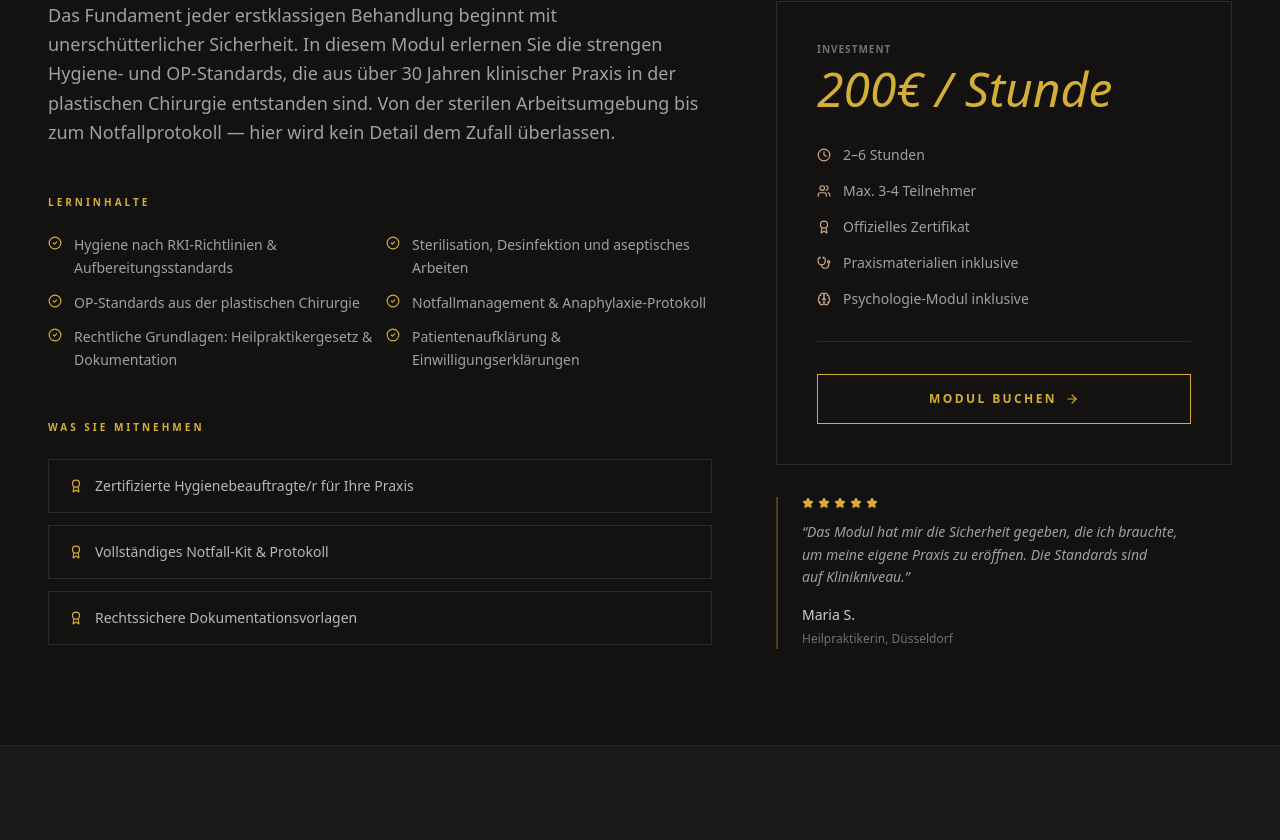
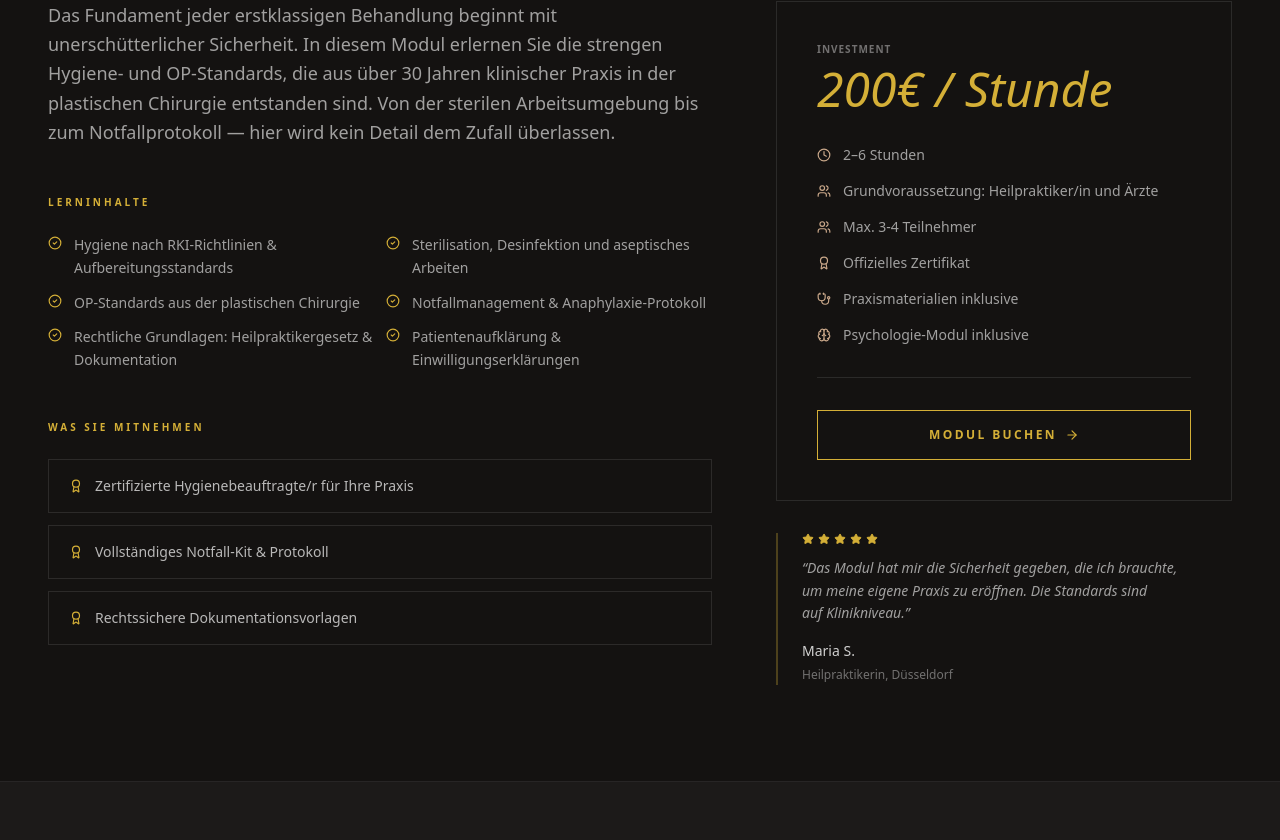
Before and after one commit to Nagacash/glamour.academy, a Next.js app: page /module in a window 1280 px wide. Shown: the part 1129-1969 px from the top of the page. Built offline with nearby package versions, Linux system fonts and the light colour scheme; a web font is replaced by a local one.

Commit message:
flaw fixed

```diff
--- a/src/app/module/page.tsx
+++ b/src/app/module/page.tsx
@@ -456,6 +456,13 @@ export default function ModulePage() {
                                             <div className="flex items-center gap-3">
                                                 <Users size={14} className="text-brand-champagne-dark" />
                                                 <span className="text-sm text-white/60 font-light">
+                                                Grundvoraussetzung: Heilpraktiker/in und Ärzte
+                                                </span>
+                                            </div>
+
+                                            <div className="flex items-center gap-3">
+                                                <Users size={14} className="text-brand-champagne-dark" />
+                                                <span className="text-sm text-white/60 font-light">
                                                     Max. 3-4 Teilnehmer
                                                 </span>
                                             </div>
--- a/src/components/sections/Founders.tsx
+++ b/src/components/sections/Founders.tsx
@@ -12,8 +12,9 @@ const founders = [
         name: "Sonja Ackermann",
         role: "Krankenschwester & Heilpraktikerin",
         title: "Medizinische Leitung",
-        image: "/images/team7.webp",
+        image: "/images/team9.webp",
         intro: "Im Dienste der Gesundheit: Sonja ist seit über 30 Jahren medizinisch tätig. Ihre Laufbahn begann in der Gynäkologie und Onkologie sowie der OP-Pflege für Plastische Chirurgie. Seit 2011 ist sie in eigener Praxis in Hamburg Schnelsen tätig und vereint fundiertes klinisches Wissen mit modernster mitochondrialer Medizin und funktioneller Stressmedizin.",
+        website: "https://www.heilpraktikerin-ackermann.de/",
         qualifications: [
             "Examen AK St. Georg, Hamburg",
             "OP Krankenschwester Plastische Chirurgie (Klinik Pöseldorf)",
@@ -34,6 +35,7 @@ const founders = [
         title: "Ästhetische Leitung",
         image: "/images/team1.webp",
         intro: "Schönheit als Berufung: Annette ist seit über 30 Jahren leidenschaftlich in der Schönheitsbranche tätig. Als Expertin für Anti-Aging und Bodyforming bei Mesoskin Hamburg ist sie spezialisiert auf Hyaluron, PDO-Fäden und Infusionstherapien. Ihre Philosophie: Ein harmonisches Zusammenspiel von innerem Wohlbefinden und äußerer Ausstrahlung.",
+        website: "https://www.mesoskin-hamburg.com/",
         qualifications: [
             "Heilpraktikerin seit 1995",
             "Gründerin Mesoskin Hamburg",
@@ -159,6 +161,17 @@ export function Founders() {
                                     {founder.intro}
                                 </p>
 
+                                {founder.website && (
+                                    <a
+                                        href={founder.website}
+                                        target="_blank"
+                                        rel="noopener noreferrer"
+                                        className="inline-block text-sm text-brand-gold hover:text-brand-champagne-dark transition-colors duration-300 mb-8 font-light tracking-wide"
+                                    >
+                                        → Website besuchen
+                                    </a>
+                                )}
+
                                 {/* Qualifications */}
                                 <div className="mb-8">
                                     <span className="text-xs uppercase tracking-[0.2em] text-foreground/50 block mb-4">
--- a/src/components/sections/HeroSection.tsx
+++ b/src/components/sections/HeroSection.tsx
@@ -89,7 +89,7 @@ export function HeroSection({ onOpenAssistant }: HeroSectionProps) {
                     </h1>
 
                     <p className="hero-text text-brand-foreground/70 text-base sm:text-lg md:text-xl font-light mb-12 max-w-lg leading-relaxed">
-                    PDO‑Fadenlifting — Praxisnahe Weiterbildung für sicheres Lifting; Zertifikat nach praktischer Demonstration.
+                    — Praxisnahe Weiterbildung für sicheres Lifting; Zertifikat nach praktischer Demonstration.
                     </p>
 
                     <div className="hero-text flex flex-wrap items-center gap-4 sm:gap-6">
--- a/src/components/sections/Masterclasses.tsx
+++ b/src/components/sections/Masterclasses.tsx
@@ -16,6 +16,7 @@ const classes = [
         image: "/images/masterclasses/lips.png",
         techniques: ["Russian Lips", "M-Shape", "Klassische Kontur"],
         bonus: "Social Media Lip Branding Guide",
+        requirement: "Grundvoraussetzung: Heilpraktiker/in und Ärzte",
         icon: <Sparkles className="w-5 h-5" />,
     },
     {
@@ -25,6 +26,7 @@ const classes = [
         image: "/images/masterclasses/face.png",
         techniques: ["Wangenaufbau", "Jawline", "Kinnkorrektur"],
         bonus: "Anatomie & Notfallmanagement Kurs",
+        requirement: "Grundvoraussetzung: Heilpraktiker/in und Ärzte",
         icon: <Trophy className="w-5 h-5" />,
     },
     {
@@ -34,6 +36,7 @@ const classes = [
         image: "/images/masterclasses/glow.png",
         techniques: ["Skinbooster", "Mesotherapie", "Bio-Remodellierung"],
         bonus: "Skin Cocktail Rezepturen",
+        requirement: "Grundvoraussetzung: Heilpraktiker/in und Ärzte",
         icon: <Users className="w-5 h-5" />,
     },
 ];
```
Also changed, not shown: public/images/._team9.webp (added), public/images/team9.webp (added).
